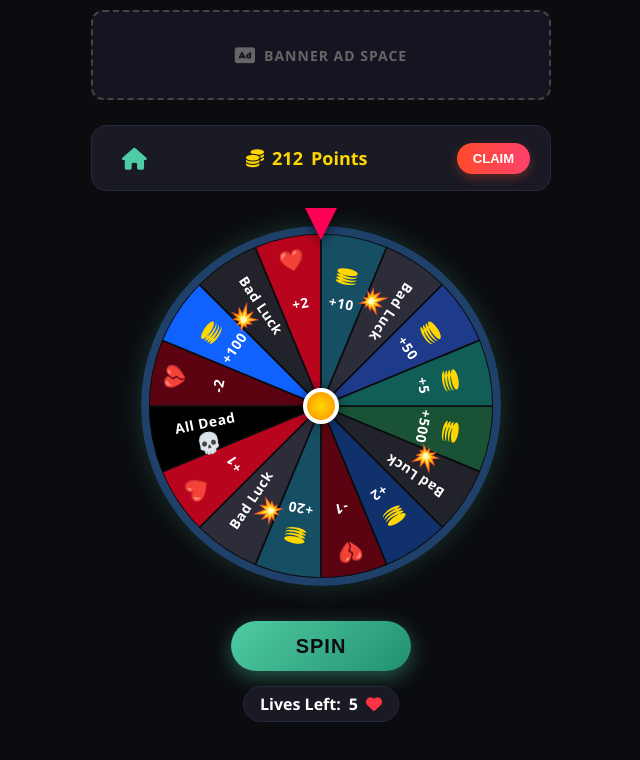
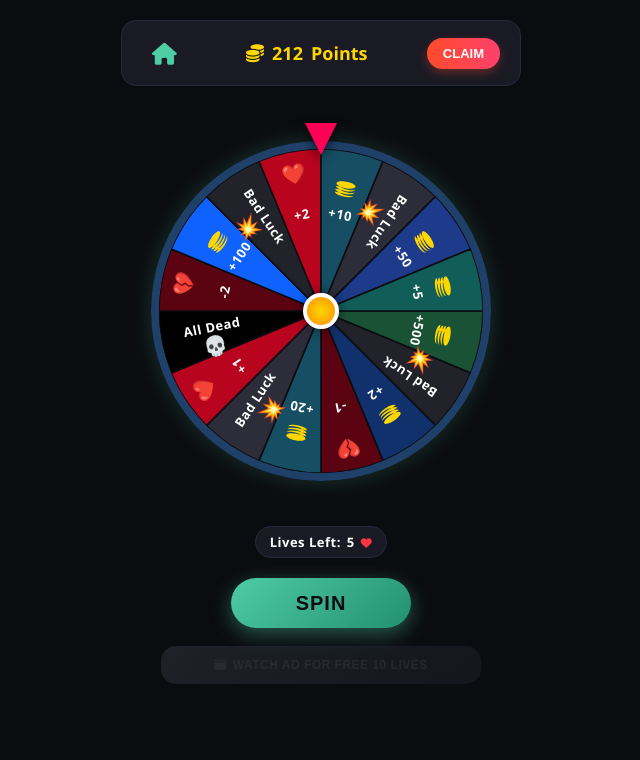
Before and after one commit to sadmam505-spec/spin, a plain HTML site: page index.html in a window 1280 px wide. Shown: the whole page, without its empty margins (319-959 px from the left). Drawn offline with Linux system fonts and the light colour scheme.

Commit message:
Add files via upload

```diff
--- a/index.html
+++ b/index.html
@@ -2,7 +2,7 @@
 <html lang="en">
 	<head>
 		<meta charset="UTF-8">
-			<meta name="viewport" content="width=device-width, initial-scale=1.0">
+			<meta name="viewport" content="width=device-width, initial-scale=1.0, maximum-scale=1.0, user-scalable=no" />
 			<title>Premium Lucky Spin</title>
 			<link rel="stylesheet" href="https://cdnjs.cloudflare.com/ajax/libs/font-awesome/6.4.0/css/all.min.css">
 				<style>
@@ -20,34 +20,23 @@
 					flex-direction: column;
 					align-items: center;
 					min-height: 100vh;
-						padding-bottom: 30px;
+					padding: 20px 15px 30px 15px;
+					overflow-y: auto;
 					overflow-x: hidden;
 					}
 
-						/* --- 1. Top Banner Ad Space --- */
-						.banner-ad-space {
+					/* ফোন সাইজ কন্টেইনার ফ্লো মেইনটেইন করার জন্য */
+					.app-wrapper {
 					width: 100%;
-						max-width: 460px;
-						height: 90px;
-						background-color: #151522;
-						margin-top: 10px;
-						border-radius: 12px;
+					max-width: 400px;
 					display: flex;
-						justify-content: center;
+					flex-direction: column;
 					align-items: center;
-						border: 2px dashed #444;
-						color: #666;
-						font-size: 14px;
-						font-weight: bold;
-						text-transform: uppercase;
-						letter-spacing: 1px;
 					}
 
-						/* --- 2. Info / Control Bar (Z-Index Fixed for Clicks) --- */
+					/* --- 1. Info / Control Bar --- */
 					.info-bar {
-						width: 90%;
-						max-width: 460px;
-						margin-top: 25px;
+					width: 100%;
 					background-color: #1a1a24;
 					border-radius: 15px;
 					padding: 12px 20px;
@@ -56,7 +45,7 @@
 					align-items: center;
 					border: 1px solid #28283d;
 					position: relative;
-						z-index: 100; /* Ensured no layer blocks this bar */
+					z-index: 100;
 					}
 
 					.home-btn {
@@ -91,20 +80,20 @@
 					position: relative;
 					z-index: 105;
 					}
-						.claim-btn:active {
-						transform: scale(0.95);
-						}
+					.claim-btn:active { transform: scale(0.95); }
 
-						/* --- 3. Spin Wheel Container & Arrow --- */
+					/* --- 2. Spin Wheel Container --- */
 					.wheel-container {
-						margin-top: 35px;
 					position: relative;
-						width: 360px;
-						height: 360px;
+					width: 340px;
+					height: 340px;
 					display: flex;
 					justify-content: center;
 					align-items: center;
 					z-index: 10;
+
+					/* [⚓ TUNABLE] ব্যালেন্স সেকশন থেকে চাকাটিকে নিচে নামানোর মার্জিন */
+					margin-top: 55px;
 					}
 
 					.wheel-arrow {
@@ -138,13 +127,8 @@
 					letter-spacing: 0.5px;
 					}
 
-						.wheel-icon {
-						font-size: 18px;
-						}
-
-						.vector-coin {
-						fill: #ffd700;
-						}
+					.wheel-icon { font-size: 18px; }
+					.vector-coin { fill: #ffd700; }
 
 					.center-pin {
 					position: absolute;
@@ -157,17 +141,36 @@
 					box-shadow: 0 0 12px rgba(0,0,0,0.6);
 					}
 
-						/* --- 4. Spin Button & Life Bar Container --- */
+					/* --- 3. Action Buttons & Status Container --- */
 					.action-container {
-						margin-top: 35px;
 					display: flex;
 					flex-direction: column;
 					align-items: center;
 					width: 100%;
 					position: relative;
 					z-index: 100;
+
+					/* [⚓ TUNABLE] চাকা থেকে নিচের এই বাটন প্যানেলটিকে নামানোর মার্জিন */
+					margin-top: 45px;
 					}
 
+					/* [FIXED] Lives Left কাউন্টার এখন আরও ছোট, স্লিম এবং মাঝখানে থাকবে (বাটন সাইজ মুক্ত) */
+					.life-status {
+					margin-bottom: 20px; /* SPIN বাটন থেকে পারফেক্ট গ্যাপ */
+					display: inline-flex; /* উইডথ ফুল-ব্লক না হয়ে শুধু লেখার সাইজে অ্যাডজাস্ট হবে */
+					align-items: center;
+					gap: 6px;
+					font-size: 13px; /* ফন্ট সাইজ ছোট করা হয়েছে */
+					font-weight: 600;
+					background-color: #1a1a24;
+					padding: 6px 14px; /* প্যাডিং স্লিম করে প্রিমিয়াম লুক দেওয়া হয়েছে */
+					border-radius: 20px;
+					border: 1px solid #28283d;
+					letter-spacing: 0.5px;
+					}
+					.life-status i { color: #ff3344; font-size: 11px; }
+
+					/* SPIN BUTTON */
 					.spin-btn {
 					background: linear-gradient(135deg, #4ecca3, #23906f);
 					color: #0b0c10;
@@ -183,11 +186,7 @@
 					transition: all 0.2s;
 					text-transform: uppercase;
 					}
-
-						.spin-btn:active {
-						transform: scale(0.95);
-						}
-
+					.spin-btn:active { transform: scale(0.95); }
 					.spin-btn:disabled {
 					background: #444;
 					color: #777;
@@ -195,29 +194,42 @@
 					cursor: not-allowed;
 					}
 
-						.life-status {
-						margin-top: 15px;
+					/* WATCH ADS BUTTON STYLE - স্পিন বাটনের ঠিক নিচে */
+					.ad-reward-trigger-btn {
+					width: 80%;
+					padding: 12px 14px;
+					background: linear-gradient(135deg, #ff9f43 0%, #ff6b6b 100%);
+					color: #ffffff;
+					border: none;
+					border-radius: 15px;
+					font-size: 12px;
+					font-weight: 700;
+					text-transform: uppercase;
+					letter-spacing: 0.5px;
+					cursor: pointer;
 					display: flex;
 					align-items: center;
-						gap: 8px;
-						font-size: 16px;
-						font-weight: 600;
-						background-color: #1a1a24;
-						padding: 6px 16px;
-						border-radius: 20px;
-						border: 1px solid #28283d;
+					justify-content: center;
+					gap: 6px;
+					margin-top: 18px; /* স্পিন বাটন থেকে নিখুঁত টপ মার্জিন */
+					box-shadow: 0 4px 12px rgba(255, 107, 107, 0.15);
+					transition: all 0.25s ease;
 					}
 
-						.life-status i {
-						color: #ff3344;
+					/* জাভাস্ক্রিপ্ট দিয়ে একটিভ করার আগ পর্যন্ত ডিফল্ট লুক */
+					.ad-reward-trigger-btn:disabled {
+					opacity: 0.25;
+					background: linear-gradient(135deg, #57606f 0%, #2f3542 100%);
+					color: rgba(255, 255, 255, 0.3);
+					box-shadow: none;
+					cursor: not-allowed;
+					pointer-events: none;
 					}
 				</style>
 			</head>
 	<body>
 
-		<div class="banner-ad-space">
-			<i class="fa-solid fa-rectangle-ad" style="margin-right: 8px; font-size: 18px;"></i> Banner Ad Space
-		</div>
+		<div class="app-wrapper">
 
 			<div class="info-bar">
 				<div class="home-btn" onclick="handleHomeClick()">
@@ -234,19 +246,26 @@
 				<div class="center-pin"></div>
 
 				<svg id="wheel" class="main-wheel-svg" viewBox="0 0 300 300">
-				<g id="wheel-group">
-				</g>
+					<g id="wheel-group"></g>
 				</svg>
 			</div>
 
 			<div class="action-container">
-			<button id="spin-trigger" class="spin-btn" onclick="startPremiumSpin()">SPIN</button>
 
 				<div class="life-status">
 					<span>Lives Left:</span>
 					<span id="life-count">5</span>
 					<i class="fa-solid fa-heart"></i>
 				</div>
+
+				<button id="spin-trigger" class="spin-btn" onclick="startPremiumSpin()">SPIN</button>
+
+				<button class="ad-reward-trigger-btn" id="watch-rewarded-ad-btn" disabled="">
+					<i class="fa-solid fa-clapperboard"></i> Watch Ad for Free 10 Lives
+				</button>
+
+			</div>
+
 		</div>
 
 		<script>
@@ -254,7 +273,6 @@
 			let currentLives = 5;
 			let isSpinning = false;
 
-			// Custom 16 Segment Configurations
 			const segments = [
 			{ text: "+500", icon: "coin", color: "#1a5235" },
 			{ text: "Bad Luck", icon: "💥", color: "#22222b" },
@@ -274,7 +292,6 @@
 			{ text: "+5", icon: "coin", color: "#115e59" }
 			];
 
-			// Custom SVG Coin Vector - Perfectly centered at (0,0) origins
 			const svgCoinPath = `<g class="vector-coin" transform="translate(-9, -9)">
 				<path d="M18 6c0-1.66-4.03-3-9-3S0 4.34 0 6c0 1.66 4.03 3 9 3s9-1.34 9-3zM0 8.66C0 10.3 3.97 11.62 8.87 11.7A11.37 11.37 0 0 1 9 11.7c4.97 0 9-1.34 9-3V8.5c-.14.73-2.5 1.5-6.55 1.5-4.32 0-6.73-.87-6.85-1.65-.24-.26-.41-.53-.5-.73s-.1-.3-.1-.31v1.35zm0 2.66c0 1.64 3.97 2.96 8.87 3.04.04 0 .09 0 .13 0 4.97 0 9-1.34 9-3v-.16c-.14.73-2.5 1.5-6.55 1.5-4.32 0-6.73-.87-6.85-1.65-.24-.26-.41-.53-.5-.73s-.1-.3-.1-.31v1.35zm0 2.66c0 1.64 3.97 2.96 8.87 3.04.04 0 .09 0 .13 0 4.97 0 9-1.34 9-3v-.16c-.14.73-2.5 1.5-6.55 1.5-4.32 0-6.73-.87-6.85-1.65-.24-.26-.41-.53-.5-.73s-.1-.3-.1-.31v1.35z"/>
 			</g>`;
@@ -323,7 +340,6 @@
 			} else {
 			let renderIcon = (item.icon === "coin") ? svgCoinPath : `<text class="wheel-icon" x="0" y="-12" text-anchor="middle" dominant-baseline="middle">${item.icon}</text>`;
 
-			// FIXED: Increased the distance between the amount text and the coin/heart graphics
 			contentMarkup = `
 			<g transform="translate(0, -14)">${renderIcon}</g>
 			<text class="wheel-text" x="0" y="12" text-anchor="middle" dominant-baseline="middle">${item.text}</text>
@@ -342,7 +358,6 @@
 
 			createSvgWheel();
 
-			// Control Actions (Fully Unblocked Clicks)
 			function handleHomeClick() {
 			alert("Redirecting to Home Dashboard...");
 			}
```
Lines whose indentation alone changed are shown as unchanged.
